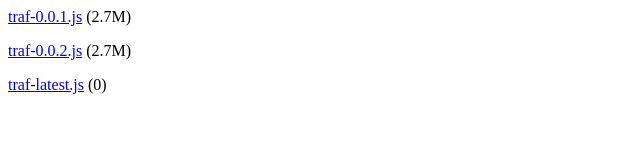
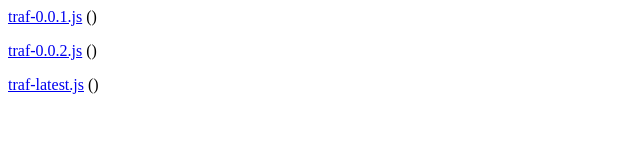
Before and after one commit to kba/traf, a plain HTML site: page index.html in a window 1280 px wide. Shown: the full height of the page, 0-640 px from the left. Drawn offline with Linux system fonts and the light colour scheme.

Commit message:
Rebuilt 0.0.2

```diff
--- a/index.html
+++ b/index.html
@@ -1,3 +1,3 @@
-<p><a href='./traf-0.0.1.js'>traf-0.0.1.js</a> (2.7M)</p>
-<p><a href='./traf-0.0.2.js'>traf-0.0.2.js</a> (2.7M)</p>
-<p><a href='./traf-latest.js'>traf-latest.js</a> (0)</p>
+<p><a href='./traf-0.0.1.js'>traf-0.0.1.js</a> ()</p>
+<p><a href='./traf-0.0.2.js'>traf-0.0.2.js</a> ()</p>
+<p><a href='./traf-latest.js'>traf-latest.js</a> ()</p>
```
